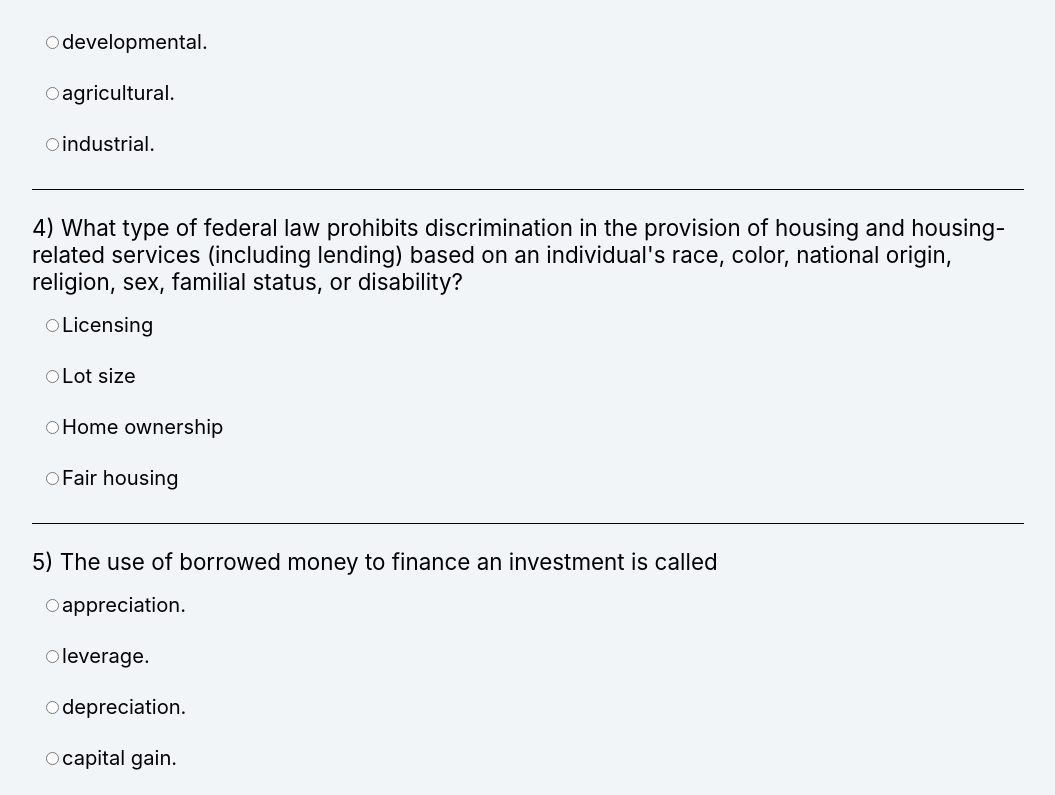
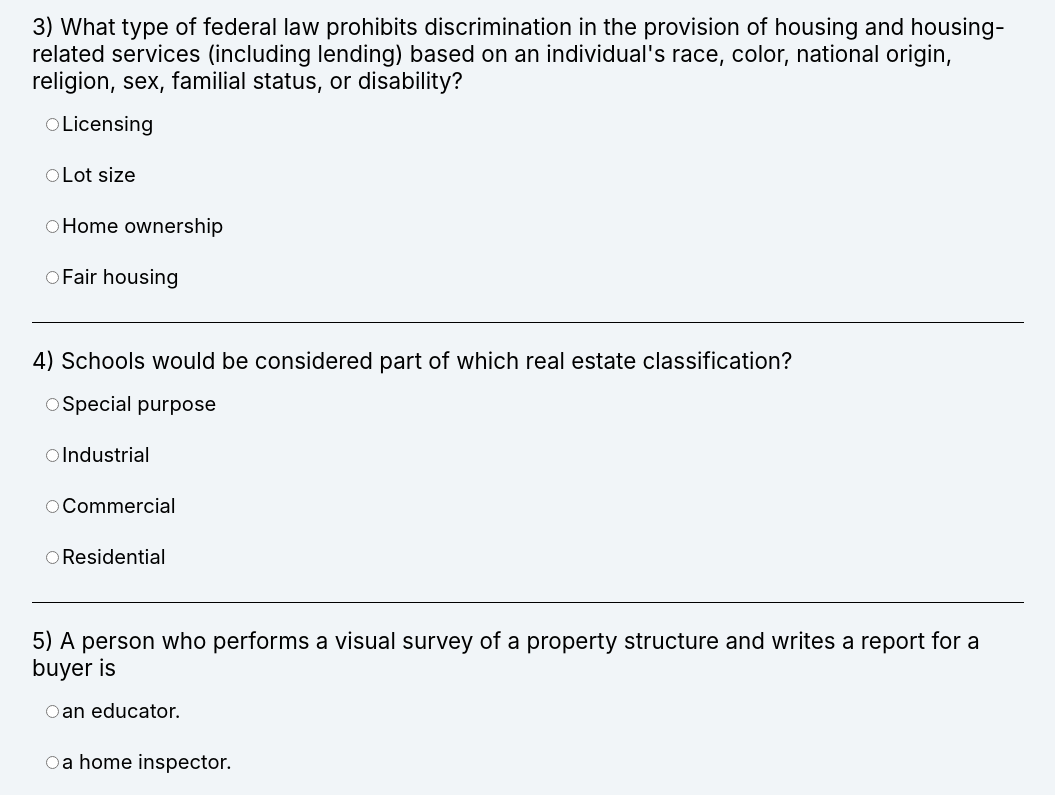
Before and after one commit to dvose/ga-real-estate-practice, a React (Create React App) app: page /#/ in a window 1280 px wide. Shown: the part 905-1700 px from the top of the page, without its empty margins (112-1167 px from the left). Built offline with nearby package versions, Linux system fonts and the light colour scheme.

Commit message:
Add Unit 4

```diff
--- a/src/Constants.ts
+++ b/src/Constants.ts
@@ -796,8 +796,272 @@
   }
 ];
 
+const UNIT_4: Question[] = [
+  {
+    key: "u4_1",
+    body: "The four unities of possession, interest, time, and title are associated with which of the following?",
+    answers: [
+      "Community property",
+      "Severalty ownership",
+      "Tenants in common",
+      "Joint tenancy"
+    ],
+    correctAnswer: "Joint tenancy",
+    math: false,
+    unit: 4
+  },
+  {
+    key: "u4_2",
+    body: "A parcel of property was purchased by two friends. The deed they received from the seller at closing transferred the property without stipulating a form of ownership. The two friends took title as which of the following?",
+    answers: [
+      "Joint tenants",
+      "Tenants in common",
+      "Tenants by the entirety",
+      "Community property owners"
+    ],
+    correctAnswer: "Tenants in common",
+    math: false,
+    unit: 4
+  },
+  {
+    key: "u4_3",
+    body: "Three people are joint tenants with rights of survivorship in a tract of land. One owner conveys his interest to a friend. Which statement is TRUE?",
+    answers: [
+      "The other two owners remain joint tenants.",
+      "The new owner has severalty ownership.",
+      "They all become tenants in common.",
+      "They all become joint tenants."
+    ],
+    correctAnswer: "The other two owners remain joint tenants.",
+    math: false,
+    unit: 4
+  },
+  {
+    key: "u4_4",
+    body: "A man owns one of 20 units in fee simple, along with a 5% ownership share in the parking facilities, recreation center, and grounds. What kind of property does he own?",
+    answers: [
+      "Cooperative",
+      "Condominium",
+      "Time-share",
+      "Land trust"
+    ],
+    correctAnswer: "Condominium",
+    math: false,
+    unit: 4
+  },
+  {
+    key: "u4_5",
+    body: "A trust is a legal arrangement in which property is held for the benefit of a third party by",
+    answers: [
+      "a beneficiary.",
+      "a trustor.",
+      "a trustee.",
+      "an attorney-in-fact."
+    ],
+    correctAnswer: "a trustee.",
+    math: false,
+    unit: 4
+  },
+  {
+    key: "u4_6",
+    body: "According to some states, any real property that either spouse owns at the time of marriage remains separate property. Further, any real property acquired by either spouse during the marriage (except by gift or inheritance or with the proceeds of separate property) belongs to both of them equally. What is this form of ownership called?",
+    answers: [
+      "Partnership",
+      "Joint tenancy",
+      "Tenancy by the entirety",
+      "Community property"
+    ],
+    correctAnswer: "Community property",
+    math: false,
+    unit: 4
+  },
+  {
+    key: "u4_7",
+    body: "Three people were concurrent owners of a parcel of real estate. When one of the owners died, that interest became part of the deceased's estate. The deceased was",
+    answers: [
+      "a joint tenant.",
+      "a tenant in common.",
+      "a tenant by the entirety.",
+      "a severalty owner."
+    ],
+    correctAnswer: "a tenant in common.",
+    math: false,
+    unit: 4
+  },
+  {
+    key: "u4_8",
+    body: "A legal arrangement under which the title to real property is held to protect the interests of a beneficiary is",
+    answers: [
+      "a trust.",
+      "a corporation.",
+      "a limited partnership.",
+      "a general partnership."
+    ],
+    correctAnswer: "a trust.",
+    math: false,
+    unit: 4
+  },
+  {
+    key: "u4_9",
+    body: "A person lives in an apartment building. The land and structures are owned by a corporation, with one mortgage loan securing the entire property. Like the other residents, this person owns stock in the corporation and has a lease to the apartment. This type of ownership is called",
+    answers: [
+      "condominium.",
+      "planned unit development.",
+      "time-share.",
+      "cooperative."
+    ],
+    correctAnswer: "cooperative.",
+    math: false,
+    unit: 4
+  },
+  {
+    key: "u4_10",
+    body: "An owner purchased an interest in a house in Beachfront. The owner is entitled to the right of possession only between July 10 and August 4 of each year. Which of the following is MOST likely the type of ownership that has been purchased?",
+    answers: [
+      "Cooperative.",
+      "Condominium.",
+      "Time-share.",
+      "Partnership."
+    ],
+    correctAnswer: "Time-share.",
+    math: false,
+    unit: 4
+  },
+  {
+    key: "u4_11",
+    body: "A corporation is a legal entity, recognized as an artificial person. Property owned solely by the corporation is owned in",
+    answers: [
+      "trust.",
+      "partnership.",
+      "severalty.",
+      "survivorship tenancy."
+    ],
+    correctAnswer: "severalty.",
+    math: false,
+    unit: 4
+  },
+  {
+    key: "u4_12",
+    body: "Which of the following refers to ownership by one person?",
+    answers: [
+      "Tenancy by the entirety",
+      "Community property",
+      "Tenancy in common",
+      "Severalty"
+    ],
+    correctAnswer: "Severalty",
+    math: false,
+    unit: 4
+  },
+  {
+    key: "u4_13",
+    body: "A married couple co-owns a farm and has the right of survivorship. This arrangement is MOST likely",
+    answers: [
+      "severalty ownership.",
+      "community property.",
+      "a tenancy in common.",
+      "an estate by the entirety."
+    ],
+    correctAnswer: "an estate by the entirety.",
+    math: false,
+    unit: 4
+  },
+  {
+    key: "u4_14",
+    body: "The real property interest that takes the form of personal property is",
+    answers: [
+      "ownership in severalty.",
+      "cooperative unit ownership.",
+      "condominium unit ownership.",
+      "tenancy in common."
+    ],
+    correctAnswer: "cooperative unit ownership.",
+    math: false,
+    unit: 4
+  },
+  {
+    key: "u4_15",
+    body: "Two people are co-owners of a small office building with the right of survivorship. One of the co-owners dies intestate and leaves nothing to be distributed to heirs. Which of the following would explain why the surviving co-owner acquired the deceased's interest?",
+    answers: [
+      "Severalty",
+      "Joint tenancy",
+      "Community property",
+      "Condominium"
+    ],
+    correctAnswer: "Joint tenancy",
+    math: false,
+    unit: 4
+  },
+  {
+    key: "u4_16",
+    body: "Which of the following is MOST likely evidence of ownership in a cooperative?",
+    answers: [
+      "Tax bill for an individual unit",
+      "Existence of a reverter clause",
+      "Shareholder stock",
+      "Right of first refusal"
+    ],
+    correctAnswer: "Shareholder stock",
+    math: false,
+    unit: 4
+  },
+  {
+    key: "u4_17",
+    body: "An ownership interest that can be an estate interest or a right of use is",
+    answers: [
+      "a leasehold.",
+      "a time-share.",
+      "a condominium.",
+      "a cooperative."
+    ],
+    correctAnswer: "a time-share.",
+    math: false,
+    unit: 4
+  },
+  {
+    key: "u4_18",
+    body: "Which statement applies to both joint tenancy and tenancy by the entirety?",
+    answers: [
+      "There is no right to file a partition suit.",
+      "The last survivor becomes a severalty owner.",
+      "A deed signed by one owner will convey a fractional interest.",
+      "A deed will not convey any interest unless signed by both spouses."
+    ],
+    correctAnswer: "The last survivor becomes a severalty owner.",
+    math: false,
+    unit: 4
+  },
+  {
+    key: "u4_19",
+    body: "Which of the following is NOT a form of co-ownership?",
+    answers: [
+      "Tenancy in common",
+      "Ownership in severalty",
+      "Tenancy by the entirety",
+      "Community property"
+    ],
+    correctAnswer: "Ownership in severalty",
+    math: false,
+    unit: 4
+  },
+  {
+    key: "u4_20",
+    body: "If property is held by two or more owners as joint tenants, the interest of a deceased co-owner will be passed to",
+    answers: [
+      "the surviving owner or owners.",
+      "the heirs of the deceased.",
+      "the state, under the law of escheat.",
+      "the trust under which the property was owned."
+    ],
+    correctAnswer: "the surviving owner or owners.",
+    math: false,
+    unit: 4
+  }
+];
+
 export const QUESTIONS: Question[] = [
   ...UNIT_1,
   ...UNIT_2,
-  ...UNIT_3
+  ...UNIT_3,
+  ...UNIT_4
 ];
--- a/src/routes/Home.tsx
+++ b/src/routes/Home.tsx
@@ -9,7 +9,7 @@
   const [asTest, setAsTest] = useState(false);
   const [showTestResults, setShowTestResults] = useState(false);
   const [unit, setUnit] = useState(1);
-  const units = [1,2,3,0];
+  const units = [1,2,3,4,0];
   const [responses, setResponses] = useState(new Map<string, string>());
   const [score, setScore] = useState(0);
   const questionsMap =  useMemo(() => createQuestionsMap(QUESTIONS), []);
```
